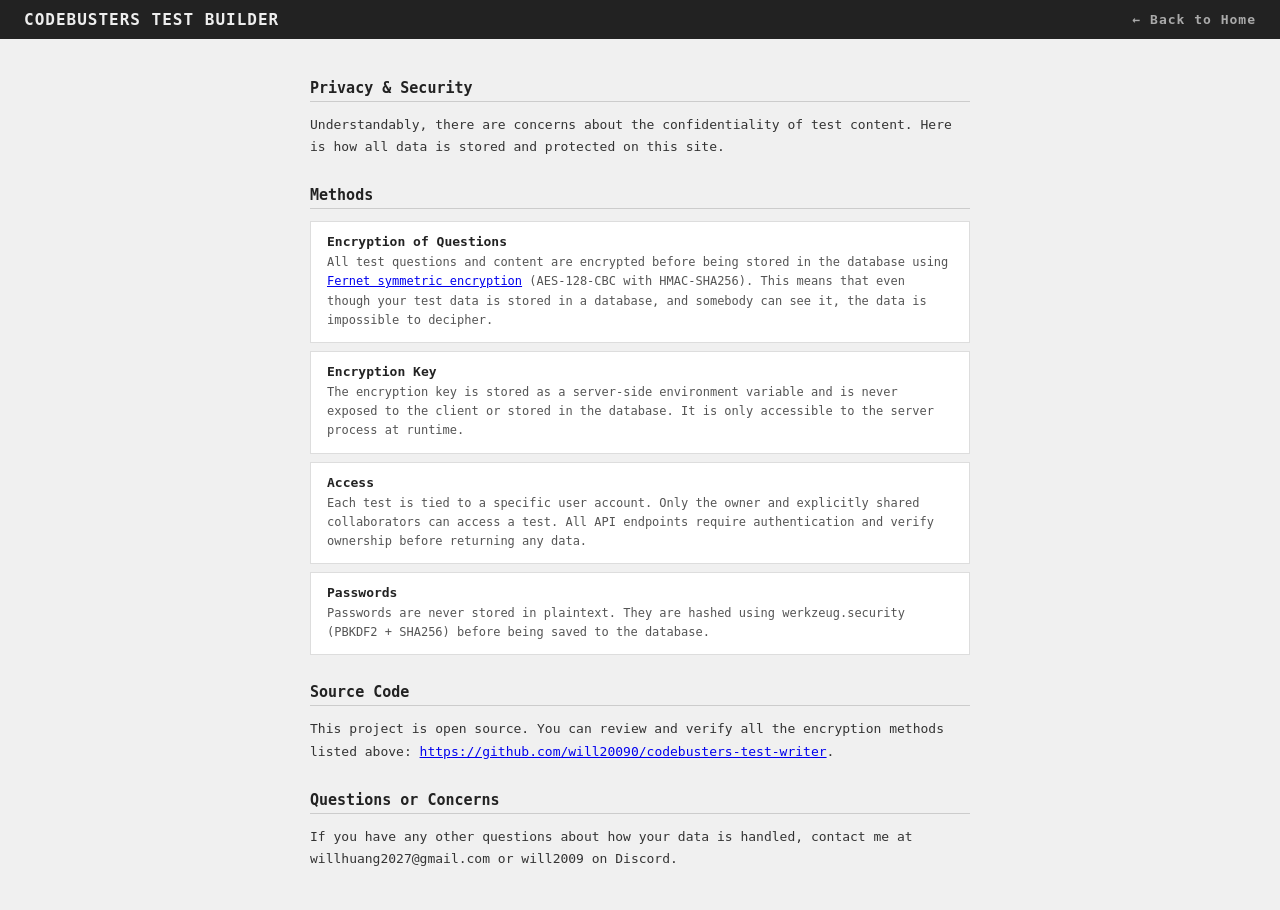
After one commit to will20090/codebusters-test-writer, a Flask app: page /security in a window 1280 px wide. The commit adds this page. Run offline with Flask 3, Linux system fonts and the light colour scheme; some libraries are stand-ins or nearby versions.

Commit message:
add security/privacy page

```diff
--- a/app.py
+++ b/app.py
@@ -842,5 +842,9 @@ def builder():
 def contact():
     return render_template('contact.html')
 
+@app.route('/security')
+def security():
+    return render_template('security.html')
+
 if __name__ == '__main__':
     app.run(debug=True, port=5000)
--- a/templates/home.html
+++ b/templates/home.html
@@ -73,6 +73,8 @@ h3 { font-size: 13px; margin-bottom: 10px; color: #555; }
 
 <div style="position:fixed;bottom:16px;left:24px;font-size:12px;"><a href="/contact" style="color:#666;text-decoration:none;">About & Credits</a></div>
 <div id="app">
+
+<div style="position:fixed;bottom:16px;right:24px;font-size:12px;"><a href="/security" style="color:#666;text-decoration:none;">Privacy & Security</a></div>
 
   <div style="position:fixed;bottom:16px;left:50%;transform:translateX(-50%);font-size:11px;color:#aaa;text-align:center;">
   © 2026 William Huang, Jacob Anil, Luke Choi, Alan Cai. All rights reserved.
--- /dev/null
+++ b/templates/security.html
@@ -0,0 +1,64 @@
+<!DOCTYPE html>
+<html lang="en">
+<head>
+<meta charset="UTF-8">
+<title>Privacy & Security — Codebusters Test Builder</title>
+<style>
+* { box-sizing: border-box; margin: 0; padding: 0; }
+body { font-family: monospace; background: #f0f0f0; color: #222; min-height: 100vh; }
+#topbar { background: #222; color: #eee; padding: 10px 24px; font-size: 16px; letter-spacing: 1px; font-weight: bold; display: flex; align-items: center; justify-content: space-between; }
+#topbar a { color: #aaa; font-size: 13px; text-decoration: none; }
+#topbar a:hover { color: #fff; }
+#content { max-width: 700px; margin: 40px auto; padding: 0 20px; }
+h2 { font-size: 15px; font-weight: bold; margin-bottom: 12px; margin-top: 28px; border-bottom: 1px solid #ccc; padding-bottom: 4px; }
+p { font-size: 13px; line-height: 1.7; margin-bottom: 10px; color: #333; }
+.card { background: #fff; border: 1px solid #ddd; padding: 12px 16px; margin-bottom: 8px; }
+.card-title { font-weight: bold; font-size: 13px; margin-bottom: 4px; }
+.card-desc { font-size: 12px; color: #555; line-height: 1.6; }
+code { background: #f0f0f0; padding: 1px 4px; font-family: monospace; font-size: 12px; border: 1px solid #ddd; }
+</style>
+</head>
+<body>
+
+<div id="topbar">
+  CODEBUSTERS TEST BUILDER
+  <a href="/">← Back to Home</a>
+</div>
+
+<div id="content">
+
+  <h2>Privacy & Security</h2>
+  <p>Understandably, there are concerns about the confidentiality of test content. Here is how all data is stored and protected on this site.</p>
+
+  <h2>Methods</h2>
+
+  <div class="card">
+    <div class="card-title">Encryption of Questions</div>
+    <div class="card-desc">All test questions and content are encrypted before being stored in the database using <a href="https://cryptography.io/en/latest/fernet/" target="_blank">Fernet symmetric encryption</a> (AES-128-CBC with HMAC-SHA256). This means that even though your test data is stored in a database, and somebody can see it, the data is impossible to decipher.</div>
+  </div>
+
+  <div class="card">
+    <div class="card-title">Encryption Key</div>
+    <div class="card-desc">The encryption key is stored as a server-side environment variable and is never exposed to the client or stored in the database. It is only accessible to the server process at runtime.</div>
+  </div>
+
+  <div class="card">
+    <div class="card-title">Access</div>
+    <div class="card-desc">Each test is tied to a specific user account. Only the owner and explicitly shared collaborators can access a test. All API endpoints require authentication and verify ownership before returning any data.</div>
+  </div>
+
+  <div class="card">
+    <div class="card-title">Passwords</div>
+    <div class="card-desc">Passwords are never stored in plaintext. They are hashed using werkzeug.security (PBKDF2 + SHA256) before being saved to the database.</div>
+  </div>
+
+  <h2>Source Code</h2>
+  <p>This project is open source. You can review and verify all the encryption methods listed above: <a href="https://github.com/will20090/codebusters-test-writer" target="_blank">https://github.com/will20090/codebusters-test-writer</a>.</p>
+
+  <h2>Questions or Concerns</h2>
+  <p>If you have any other questions about how your data is handled, contact me at willhuang2027@gmail.com or will2009 on Discord.</p>
+
+</div>
+
+</body>
+</html>
```
